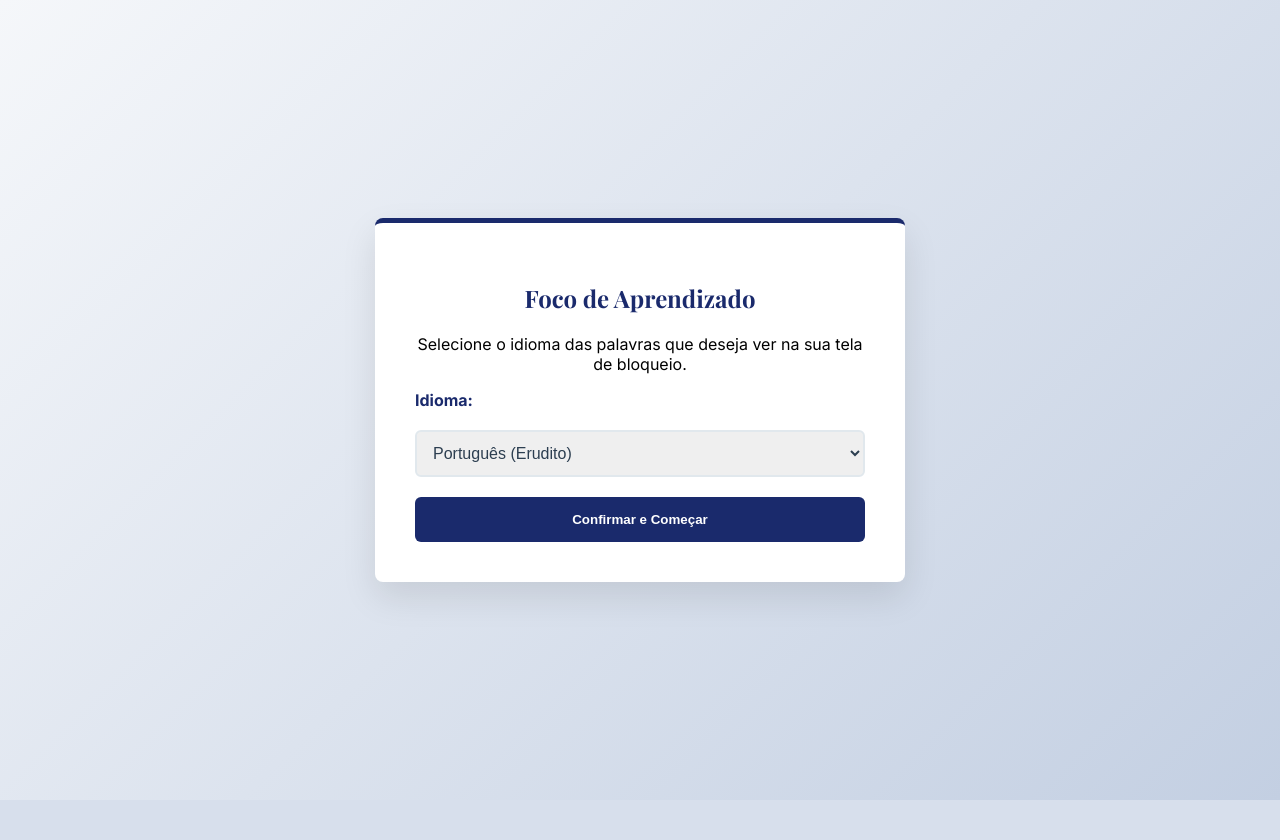
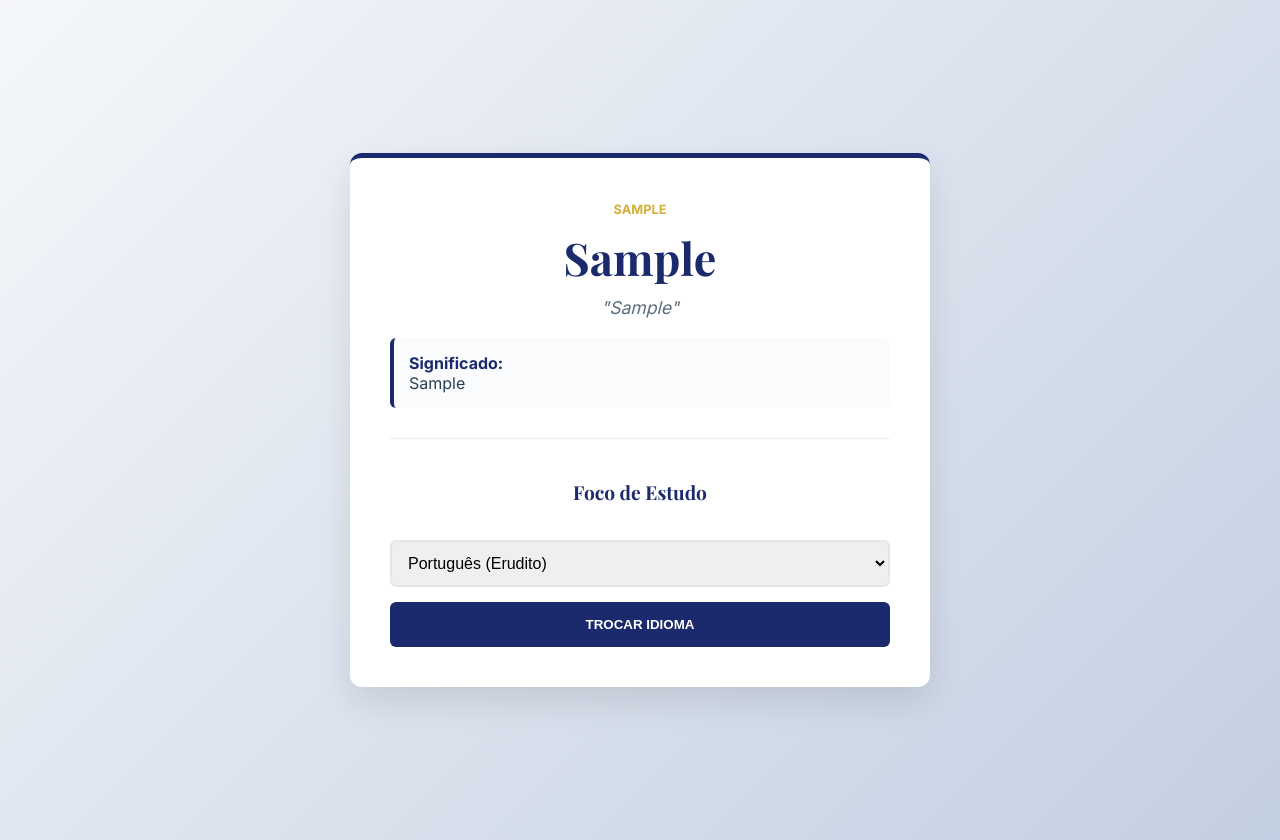
Before and after one commit to 0pedrohalmeida0/App-de-Vocabulario, a Django app: template core/templates/core/index.html in a window 1280 px wide. Before the commit the page ends 800 px from the top, so only its background shows below. Run offline with Django 5.2, Linux system fonts and the light colour scheme; the template is opened without the code that fills it: values that come from a table or form of the project are taken from there, others are empty; tables that the repository leaves empty hold one stand-in row (values such as "Sample post").

```diff
--- a/core/templates/core/index.html
+++ b/core/templates/core/index.html
@@ -3,52 +3,75 @@
 <head>
     <meta charset="UTF-8">
     <link href="https://fonts.googleapis.com/css2?family=Inter:wght@400;700&family=Playfair+Display:wght@700&display=swap" rel="stylesheet">
-    <title>Configurações - Vocabulário</title>
+    <title>Vocabulário Diário</title>
     <style>
-        /* CSS */
         body {
             background: linear-gradient(135deg, #f5f7fa 0%, #c3cfe2 100%);
             font-family: 'Inter', sans-serif;
             display: flex; justify-content: center; align-items: center;
-            height: 100vh; margin: 0;
+            min-height: 100vh; margin: 0; padding: 20px;
         }
-        .config-container {
-            background-color: #ffffff; padding: 40px; border-radius: 8px;
+        .main-container {
+            background-color: #ffffff; padding: 40px; border-radius: 12px;
             box-shadow: 0 15px 35px rgba(0,0,0,0.1);
-            border-top: 5px solid #1a2a6c; max-width: 450px; width: 100%; text-align: center;
+            border-top: 5px solid #1a2a6c; max-width: 500px; width: 100%; text-align: center;
         }
-        h2 { font-family: 'Playfair Display', serif; color: #1a2a6c; margin-bottom: 20px; }
+
+        /* Área da Palavra */
+        .word-display { margin-bottom: 40px; padding-bottom: 30px; border-bottom: 1px solid #eee; }
+        .tag { color: #d4af37; font-weight: bold; font-size: 0.8rem; text-transform: uppercase; }
+        .word-title { font-family: 'Playfair Display', serif; color: #1a2a6c; font-size: 2.8rem; margin: 10px 0; }
+        .word-example { font-style: italic; color: #5d6d7e; font-size: 1.1rem; margin-bottom: 20px; display: block; }
+        .meaning-box { background: #f9fbfc; padding: 15px; border-radius: 6px; border-left: 4px solid #1a2a6c; text-align: left; }
+
+        /* Área do Formulário */
+        h3 { font-family: 'Playfair Display', serif; color: #1a2a6c; font-size: 1.2rem; }
         select {
-            width: 100%; padding: 12px; margin: 20px 0;
-            border: 2px solid #e1e8ed; border-radius: 6px;
-            font-size: 1rem; color: #2c3e50;
+            width: 100%; padding: 12px; margin: 15px 0;
+            border: 2px solid #e1e8ed; border-radius: 6px; font-size: 1rem;
         }
         .btn-salvar {
             width: 100%; padding: 15px; background-color: #1a2a6c;
             color: white; border: none; border-radius: 6px;
-            font-weight: bold; cursor: pointer; transition: 0.3s;
+            font-weight: bold; cursor: pointer; transition: 0.3s; text-transform: uppercase;
         }
         .btn-salvar:hover { background-color: #d4af37; }
     </style>
 </head>
 <body>
-    <div class="config-container">
-        <h2>Foco de Aprendizado</h2>
-        <p>Selecione o idioma das palavras que deseja ver na sua tela de bloqueio.</p>
 
-        <!-- Agora o Django encontrará a rota 'salvar_config' -->
+    <div class="main-container">
+
+        <div class="word-display">
+            {% if palavra %}
+                <span class="tag">{{ palavra.idioma }}</span>
+                <h1 class="word-title">{{ palavra.termo }}</h1>
+
+                {% if palavra.exemplo %}
+                    <span class="word-example">"{{ palavra.exemplo }}"</span>
+                {% endif %}
+
+                <div class="meaning-box">
+                    <strong style="color: #1a2a6c;">Significado:</strong><br>
+                    <span style="color: #2c3e50;">{{ palavra.significado }}</span>
+                </div>
+            {% else %}
+                <p>Escolha um idioma abaixo para começar.</p>
+            {% endif %}
+        </div>
+
         <form action="{% url 'salvar_config' %}" method="POST">
             {% csrf_token %}
+            <h3>Foco de Estudo</h3>
+            <select name="idioma" id="idioma">
+                <option value="pt-br" {% if idioma_selecionado == 'pt-br' %}selected{% endif %}>Português (Erudito)</option>
+                <option value="en-us" {% if idioma_selecionado == 'en-us' %}selected{% endif %}>Inglês (Avançado)</option>
+                <option value="de-de" {% if idioma_selecionado == 'de-de' %}selected{% endif %}>Alemão (Cultura)</option>
+            </select>
+            <button type="submit" class="btn-salvar">Trocar Idioma</button>
+        </form>
 
-            <label for="idioma" style="display:block; text-align:left; color:#1a2a6c; font-weight:bold;">Idioma:</label>
-            <select name="idioma" id="idioma">
-                <option value="pt-br">Português (Erudito)</option>
-                <option value="en-us">Inglês (Avançado)</option>
-                <option value="de-de">Alemão (Cultura)</option>
-            </select>
+    </div>
 
-            <button type="submit" class="btn-salvar">Confirmar e Começar</button>
-        </form>
-    </div>
 </body>
 </html>
--- a/setup_projeto/settings.py
+++ b/setup_projeto/settings.py
@@ -127,3 +127,7 @@ USE_TZ = True
 # https://docs.djangoproject.com/en/6.0/howto/static-files/
 
 STATIC_URL = 'static/'
+
+# Faz a sessão durar mesmo se o navegador for fechado
+SESSION_COOKIE_AGE = 31536000
+SESSION_EXPIRE_AT_BROWSER_CLOSE = False
```
Also changed, not shown: core/views.py (+24 -14 lines).
